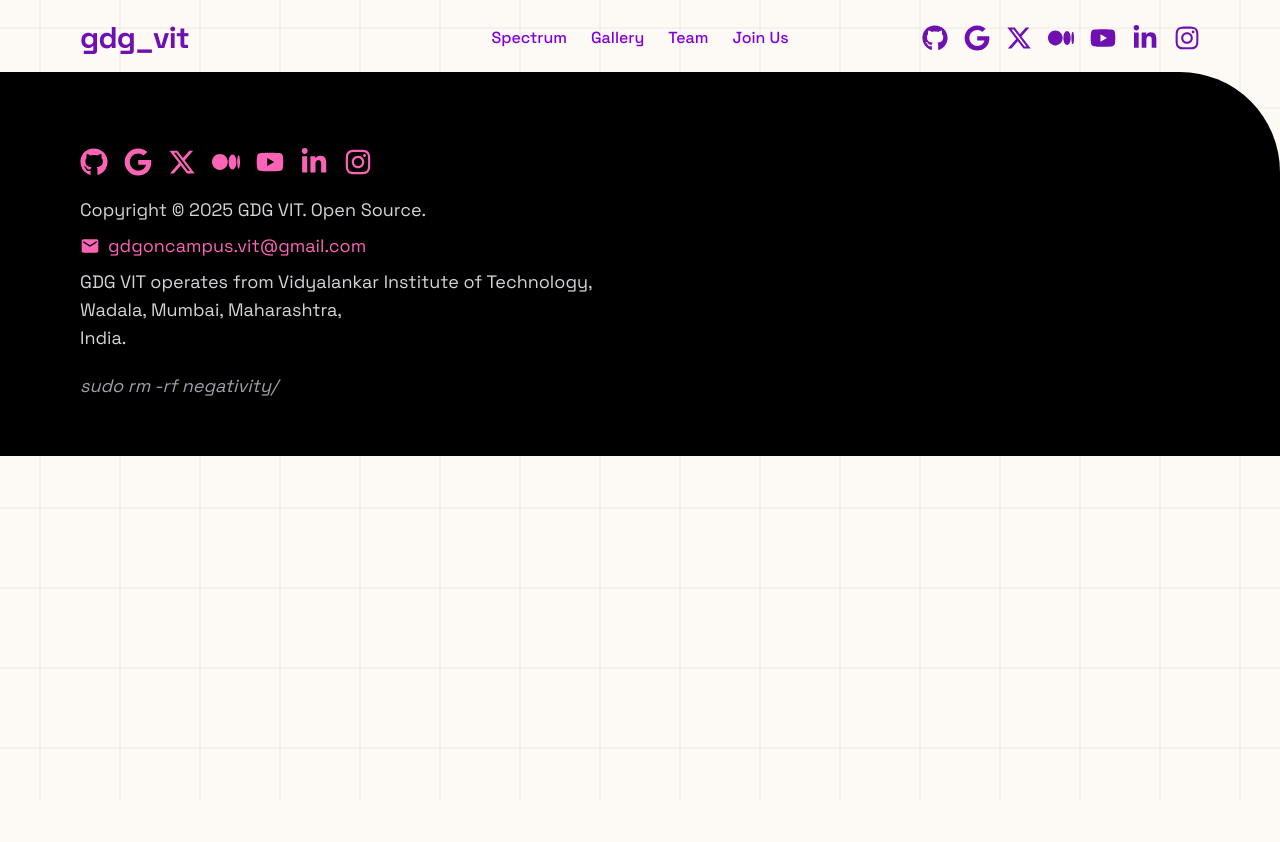
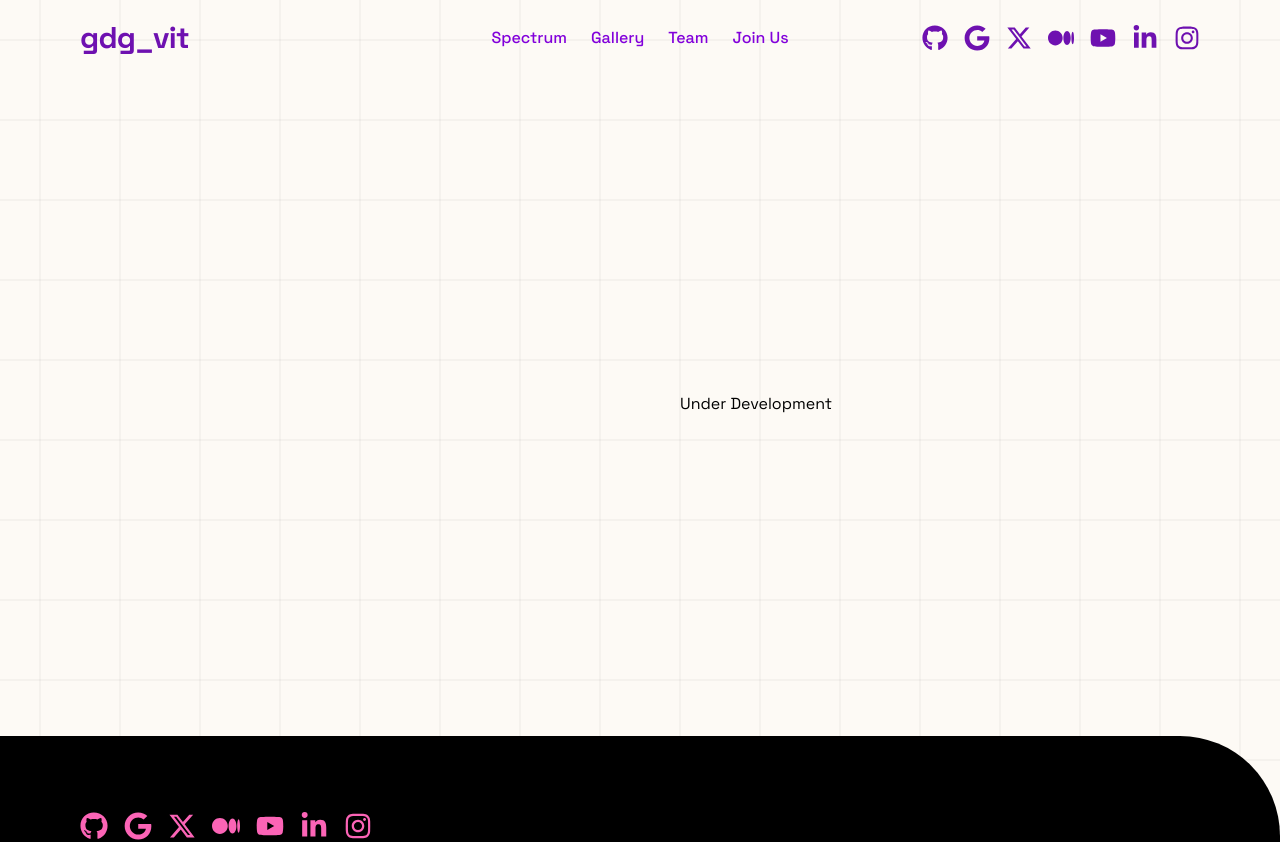
Before and after one commit to maitri-dalvi/gdgvit-web, a Next.js app: page /core in a window 1280 px wide. Shown: the top 842 px of the page. Before the commit the page ends 800 px from the top, so only its background shows below. Built offline with nearby package versions, Linux system fonts and the light colour scheme.

Commit message:
add: Dump

```diff
--- a/src/app/core/page.tsx
+++ b/src/app/core/page.tsx
@@ -6,7 +6,7 @@ const Core = () => {
   return (
     <>
     <Navbar />
-
+    <div className="p-80 pl-170">Under Development</div>
     <Footer />
     </>
   )
```
